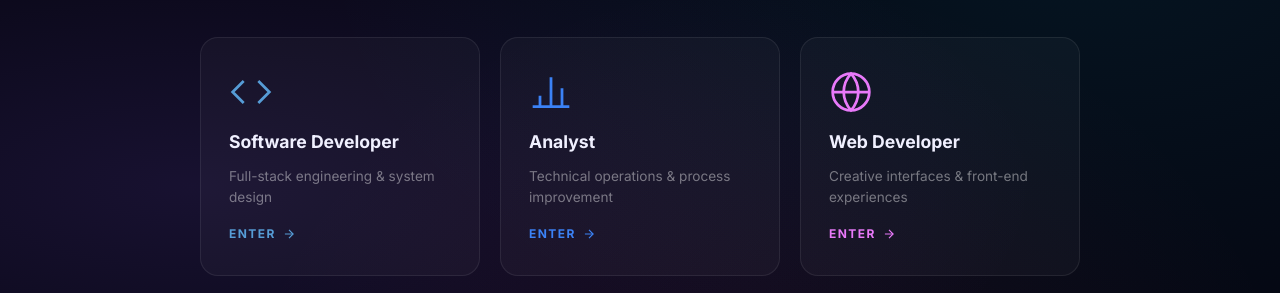
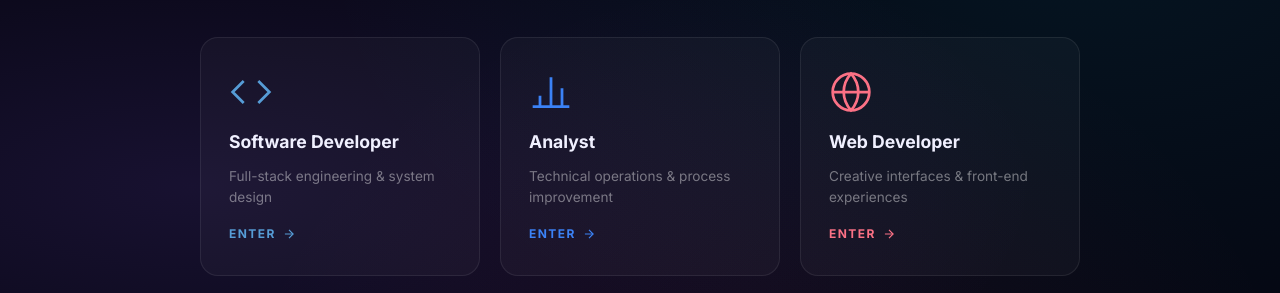
Before and after one commit to angelmary-shyji/portfolio, a React (Vite) app: page / in a window 1280 px wide. Shown: the part 235-528 px from the top of the page. Built offline with nearby package versions, Linux system fonts and the light colour scheme.

Commit message:
Updated Wed developer role

```diff
--- a/src/components/Hero.jsx
+++ b/src/components/Hero.jsx
@@ -7,7 +7,7 @@ import './Hero.css'
 const particleColors = {
   'software-developer': '86, 156, 214',
   'analyst': '59, 130, 246',
-  'web-developer': '232, 121, 249',
+  'web-developer': '251, 113, 133',
 }
 
 export default function Hero() {
--- a/src/context/RoleContext.jsx
+++ b/src/context/RoleContext.jsx
@@ -19,7 +19,7 @@ export const ROLES = [
     id: 'web-developer',
     label: 'Web Developer',
     tagline: 'Creative interfaces & front-end experiences',
-    color: '#e879f9',
+    color: '#fb7185',
     locked: false,
   },
   {
--- a/src/styles/themes.css
+++ b/src/styles/themes.css
@@ -110,30 +110,86 @@ body[data-role="analyst"] .contact-glow {
   background: radial-gradient(ellipse, rgba(59, 130, 246, 0.1), transparent 70%);
 }
 
-/* ── Web Developer (vibrant fuchsia / orange) ── */
-body[data-role="web-developer"] {
-  --bg-primary: #0d0014;
-  --bg-secondary: #160022;
-  --bg-card: rgba(232, 121, 249, 0.04);
-  --bg-card-hover: rgba(232, 121, 249, 0.09);
-  --border: rgba(232, 121, 249, 0.12);
-  --border-hover: rgba(232, 121, 249, 0.55);
-  --accent-purple: #e879f9;
-  --accent-cyan: #fb923c;
-  --accent-pink: #fbbf24;
-  --gradient: linear-gradient(135deg, #e879f9, #fb923c);
-  --gradient-text: linear-gradient(135deg, #f0abfc, #fdba74);
-  --shadow-glow: 0 0 40px rgba(232, 121, 249, 0.2);
+/* ── Web Developer (Sunset) ── */
+body[data-role="web-developer"] .hero-name {
+  background: linear-gradient(135deg, #ffffff 0%, #fb7185 45%, #f97316 100%);
+  -webkit-background-clip: text;
+  -webkit-text-fill-color: transparent;
+  background-clip: text;
 }
 
-body[data-role="web-developer"] ::selection {
-  background: rgba(232, 121, 249, 0.4);
-}
-
-body[data-role="web-developer"] ::-webkit-scrollbar-thumb {
-  background: #e879f9;
+body[data-role="web-developer"] {
+  --bg-primary: #0f0818;
+  --bg-secondary: #1a0f2a;
+  --bg-card: rgba(255, 255, 255, 0.04);
+  --bg-card-hover: rgba(249, 115, 22, 0.08);
+  --border: rgba(255, 255, 255, 0.07);
+  --border-hover: rgba(251, 113, 133, 0.55);
+  --text-primary: #fff1f0;
+  --text-secondary: #c4a0a8;
+  --accent-purple: #fb7185;
+  --accent-cyan: #f97316;
+  --accent-pink: #fbbf24;
+  --gradient: linear-gradient(135deg, #7c3aed, #fb7185, #f97316);
+  --gradient-text: linear-gradient(135deg, #fb7185, #fdba74);
+  --shadow-glow: 0 0 40px rgba(251, 113, 133, 0.18);
 }
 
 body[data-role="web-developer"] {
   background-color: var(--bg-primary);
 }
+
+body[data-role="web-developer"] ::selection {
+  background: rgba(251, 113, 133, 0.35);
+}
+
+body[data-role="web-developer"] ::-webkit-scrollbar-thumb {
+  background: #fb7185;
+}
+
+/* Sunset glow in hero */
+body[data-role="web-developer"] .hero-glow-1 {
+  background: radial-gradient(circle, rgba(124, 58, 237, 0.18), transparent 70%);
+}
+
+body[data-role="web-developer"] .hero-glow-2 {
+  background: radial-gradient(circle, rgba(249, 115, 22, 0.14), transparent 70%);
+}
+
+/* Override hardcoded purple values */
+body[data-role="web-developer"] .tag {
+  background: rgba(251, 113, 133, 0.1);
+  border-color: rgba(251, 113, 133, 0.25);
+}
+
+body[data-role="web-developer"] .avatar-ring {
+  border-color: rgba(251, 113, 133, 0.35);
+}
+
+body[data-role="web-developer"] .ring-2 {
+  border-color: rgba(249, 115, 22, 0.2);
+}
+
+body[data-role="web-developer"] .avatar-inner {
+  box-shadow: 0 0 60px rgba(251, 113, 133, 0.3);
+}
+
+body[data-role="web-developer"] .timeline-dot {
+  border-color: #fb7185;
+  box-shadow: 0 0 20px rgba(251, 113, 133, 0.35);
+}
+
+body[data-role="web-developer"] .highlight-chip {
+  background: rgba(251, 113, 133, 0.1);
+  border-color: rgba(251, 113, 133, 0.2);
+  color: #fb7185;
+}
+
+body[data-role="web-developer"] .contact-item-icon {
+  background: rgba(251, 113, 133, 0.1);
+  border-color: rgba(251, 113, 133, 0.2);
+}
+
+body[data-role="web-developer"] .contact-glow {
+  background: radial-gradient(ellipse, rgba(249, 115, 22, 0.1), transparent 70%);
+}
```
Also changed, not shown: 1 other file (tests, documents, lock files or other folders).
